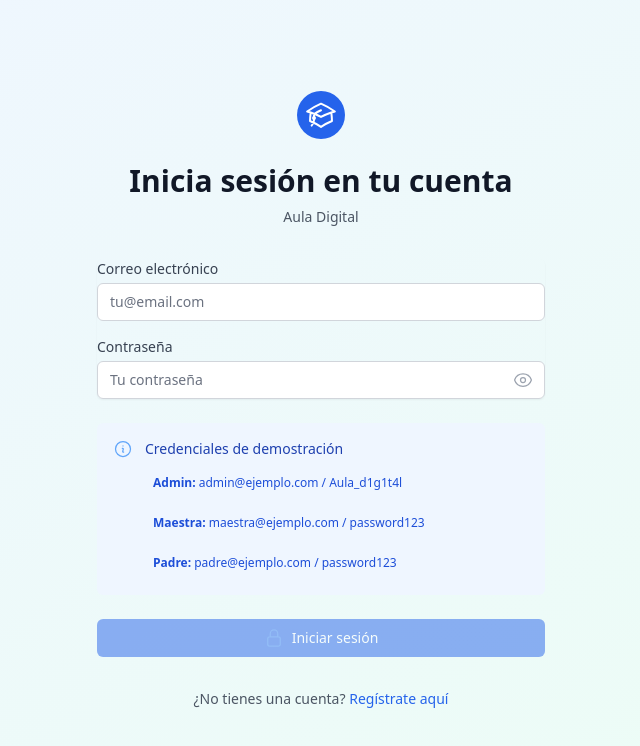
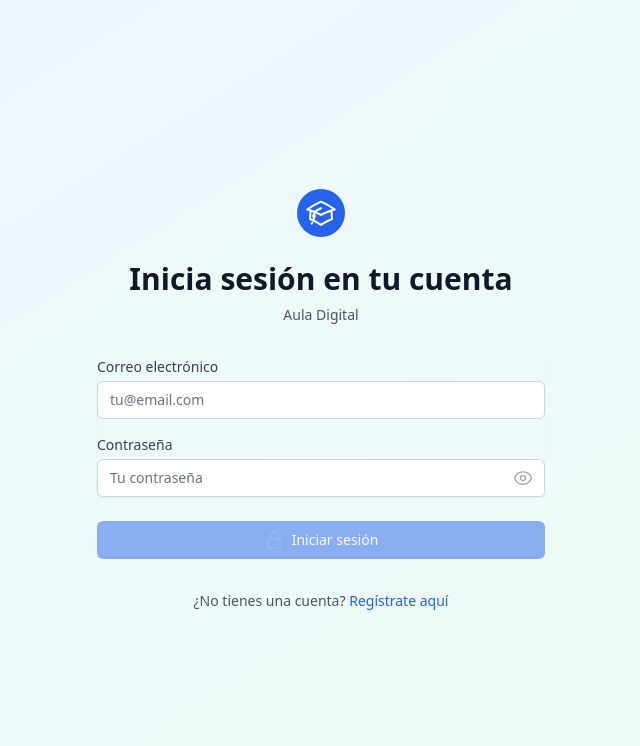
Before and after one commit to SLIVTIS/aula-digital-frontend, a Vue app: page /login in a window 1280 px wide. Shown: the top 746 px of the page, without its empty margins (319-959 px from the left). Built offline with nearby package versions, Linux system fonts and the light colour scheme; the HTML template or start-up script is replaced by a standard one.

Commit message:
fix(login) Se eliminaron las credenciales de ejemplo

```diff
--- a/src/views/Login.vue
+++ b/src/views/Login.vue
@@ -61,38 +61,6 @@
           </div>
         </div>
 
-        <!-- Demo Credentials -->
-        <div class="rounded-md bg-blue-50 p-4">
-          <div class="flex">
-            <div class="flex-shrink-0">
-              <InformationCircleIcon class="h-5 w-5 text-blue-400" />
-            </div>
-            <div class="ml-3">
-              <h3 class="text-sm font-medium text-blue-800">
-                Credenciales de demostración
-              </h3>
-              <div class="mt-2 text-sm text-blue-700">
-                <div class="space-y-2">
-                  <div class="grid grid-cols-1 gap-2">
-                    <button type="button" @click="fillCredentials('admin')"
-                      class="text-left text-xs hover:bg-blue-100 p-2 rounded">
-                      <strong>Admin:</strong> admin@ejemplo.com / Aula_d1g1t4l
-                    </button>
-                    <button type="button" @click="fillCredentials('teacher')"
-                      class="text-left text-xs hover:bg-blue-100 p-2 rounded">
-                      <strong>Maestra:</strong> maestra@ejemplo.com / password123
-                    </button>
-                    <button type="button" @click="fillCredentials('parent')"
-                      class="text-left text-xs hover:bg-blue-100 p-2 rounded">
-                      <strong>Padre:</strong> padre@ejemplo.com / password123
-                    </button>
-                  </div>
-                </div>
-              </div>
-            </div>
-          </div>
-        </div>
-
         <!-- Submit Button -->
         <div>
           <button type="submit" :disabled="loading || !credentials.email || !credentials.password"
@@ -131,7 +99,6 @@ import {
   EyeIcon,
   EyeSlashIcon,
   ExclamationCircleIcon,
-  InformationCircleIcon,
   AcademicCapIcon
 } from '@heroicons/vue/24/outline'
 
@@ -150,18 +117,6 @@ const credentials = reactive({
 const loading = ref(false)
 const error = ref('')
 const showPassword = ref(false)
-
-const demoCredentials = {
-  admin: { email: 'admin@ejemplo.com', password: 'Aula_d1g1t4l' },
-  teacher: { email: 'maestra@ejemplo.com', password: 'password123' },
-  parent: { email: 'padre@ejemplo.com', password: 'password123' }
-}
-
-const fillCredentials = (role: keyof typeof demoCredentials) => {
-  credentials.email = demoCredentials[role].email
-  credentials.password = demoCredentials[role].password
-  error.value = ''
-}
 
 const handleLogin = async () => {
   loading.value = true
```
